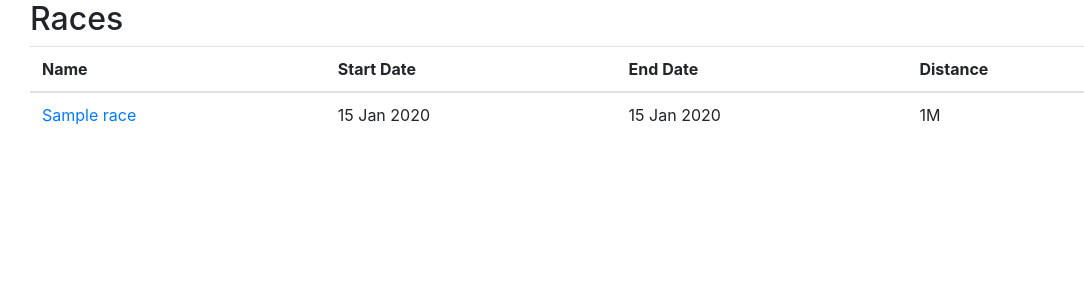
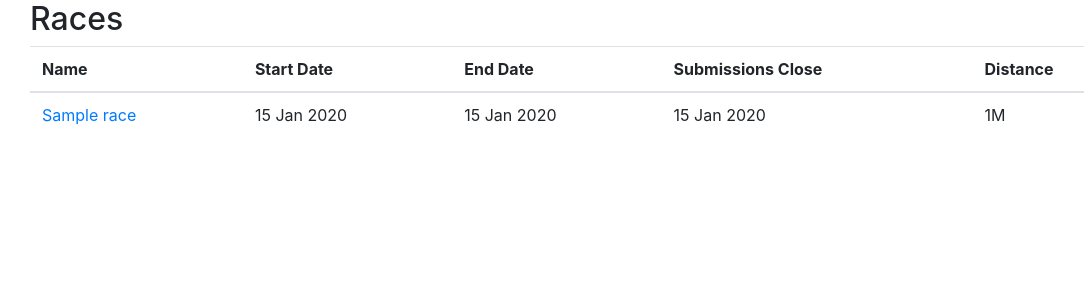
Before and after one commit to cablespaghetti/running-club-challenge, a Django app: page / in a window 1280 px wide. Shown: the part 56-356 px from the top of the page, without its empty margins (55-1139 px from the left). Run offline with Django 4.2, Linux system fonts and the light colour scheme; a user stored in the database is signed in; tables that the repository leaves empty hold one stand-in row (values such as "Sample post"); some libraries are stand-ins or nearby versions.

Commit message:
Block submissions of results after designated submissions_close date

```diff
--- a/main/models.py
+++ b/main/models.py
@@ -45,6 +45,7 @@ class Race(models.Model):
     start_date = models.DateField()
     end_date = models.DateField()
     distance = models.IntegerField()
+    submissions_close = models.DateField()
     DISTANCE_UNIT_CHOICES = [
         ("M", "Miles"),
         ("K", "Kilometres"),
--- a/main/strava.py
+++ b/main/strava.py
@@ -50,7 +50,10 @@ def update_user_strava_activities(user):
     client.refresh_token = token.token_secret
     client.token_expires_at = token.expires_at
     strava_activities = client.get_activities(after=a_week_ago)
-    races = Race.objects.all()
+    races = Race.objects.filter(
+        submissions_close__gte=datetime.date.today(),
+        start_date__lte=datetime.date.today(),
+    )
     for strava_activity in strava_activities:
         if strava_activity.type == 'Run' and strava_activity.workout_type == 1:
             for race in races:
--- a/main/templates/main/index.html
+++ b/main/templates/main/index.html
@@ -9,6 +9,7 @@
             <th scope="col">Name</th>
             <th scope="col">Start Date</th>
             <th scope="col">End Date</th>
+            <th scope="col">Submissions Close</th>
             <th scope="col">Distance</th>
         </tr>
         </thead>
@@ -18,6 +19,7 @@
             <td><a href="{% url 'race_results' race.id %}">{{ race.name }}</a></td>
             <td>{{ race.start_date }}</td>
             <td>{{ race.end_date }}</td>
+            <td>{{ race.submissions_close }}</td>
             <td>{{ race.distance }}{{ race.distance_unit }}</td>
         </tr>
         {% endfor %}
--- a/main/templates/main/submit_result.html
+++ b/main/templates/main/submit_result.html
@@ -17,7 +17,7 @@
     <a href="https://www.romseyroadrunners.co.uk/contact/">get in touch here</a> (selecting Website).
 </p>
 <form enctype="multipart/form-data"  method="post">
-   {% csrf_token %}
+  {% csrf_token %}
   {{ form.as_p }}
   <input type="submit" value="Submit">
 </form>
--- a/main/views.py
+++ b/main/views.py
@@ -5,6 +5,7 @@ from django.shortcuts import render, get_object_or_404
 from main.models import Activity, Race
 from main.forms import SubmitResultForm
 from main.utils import get_athlete_for_user
+from datetime import date
 
 
 @login_required
@@ -73,6 +74,10 @@ def submit_result(request):
     # if a GET (or any other method) we'll create a blank form
     else:
         form = SubmitResultForm()
+        form.fields["race"].queryset = Race.objects.filter(
+            submissions_close__gte=date.today(),
+            start_date__lte=date.today(),
+        )
 
     return render(request, 'main/submit_result.html', {'form': form})
 
```
Also changed, not shown: main/migrations/0009_race_submissions_close.py (added).
